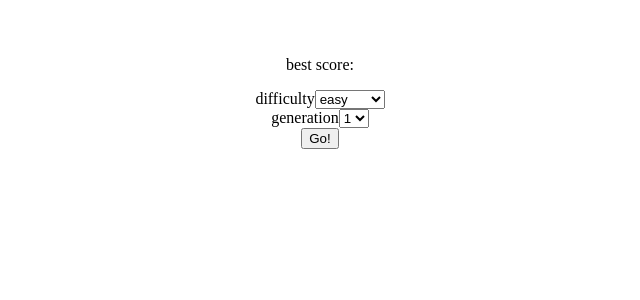
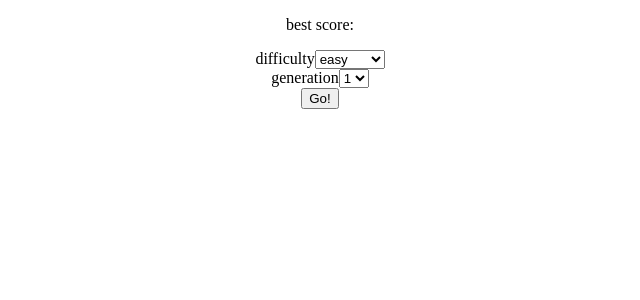
Before and after one commit to bobmcw/odin-memory-card-game, a React (Vite) app: page / in a window 1280 px wide. Shown: the top 300 px of the page, without its empty margins (320-960 px from the left). Built offline with nearby package versions, Linux system fonts and the light colour scheme.

Commit message:
made the card container into a css grid

```diff
--- a/src/components/CardContainer.jsx
+++ b/src/components/CardContainer.jsx
@@ -1,5 +1,6 @@
 import { useEffect, useState } from "react";
 import Card from "./Card.jsx";
+import "../styles/cardContainer.css";
 
 function CardContainer({ difficulty = 0, generation = 1, setGame, setBest, bestScore }) {
   const difficultyTable = {
@@ -87,7 +88,6 @@ function CardContainer({ difficulty = 0, generation = 1, setGame, setBest, bestS
       );
     } else {
       //if there are enough guessed cards to draw the selection, pick one new and fill the rest with guessed cards
-      //TODO change it to randomly select between new and already guessed cards
       let all = [...new Set(guessed.concat(pokemons.slice(1)))];
       all = shuffle(all);
       setDraw(shuffle([pokemons[0]].concat(all.slice(0, count - 1))));
@@ -121,7 +121,6 @@ function CardContainer({ difficulty = 0, generation = 1, setGame, setBest, bestS
   }
   //on render
   useEffect(() => {
-    //make this difficulty/generation dependent
     let ignore = false;
     generatePokemons(difficultyTable[difficulty], generationTable[generation].start, generationTable[generation].end).then(() => {
       if (!ignore) {
@@ -157,10 +156,11 @@ function CardContainer({ difficulty = 0, generation = 1, setGame, setBest, bestS
     );
   } else if (pokemons.length !== 0) {
     return (
-      <div className="cardContainer">
+        <>
         <h1>
           score: {guessed.length} / {difficultyTable[difficulty]}
         </h1>
+      <div className="cardContainer">
         {draw.map((pokemon) => (
           <Card
             pokemonName={pokemon.species.name}
@@ -171,6 +171,7 @@ function CardContainer({ difficulty = 0, generation = 1, setGame, setBest, bestS
           />
         ))}
       </div>
+      </>
     );
   } else if (loaded) {
     return <h1>You won!</h1>;
--- a/src/styles/App.css
+++ b/src/styles/App.css
@@ -1,6 +1,4 @@
 #root {
-  max-width: 1280px;
-  margin: 0 auto;
-  padding: 2rem;
+
   text-align: center;
 }
--- /dev/null
+++ b/src/styles/cardContainer.css
@@ -0,0 +1,6 @@
+.cardContainer{
+    margin: 0 auto;
+    display: grid;
+    max-width: 1200px;
+    grid-template-columns: repeat(auto-fit,minmax(200px, 1fr));
+}
```
